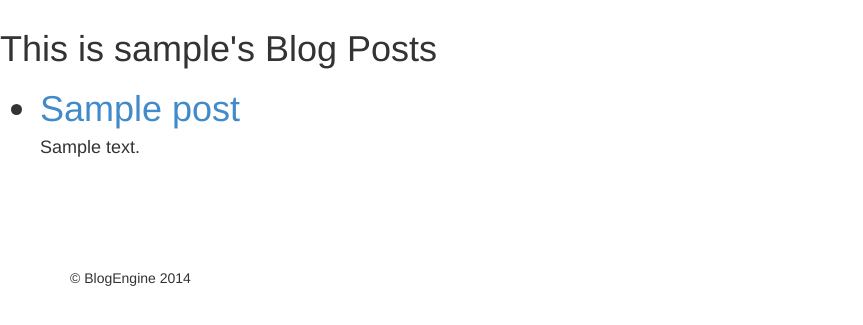
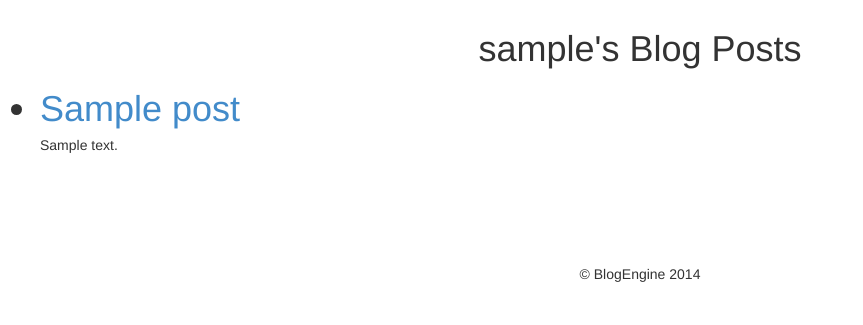
Before and after one commit to imindrajit/blog, a Django app: template templates/blog/homepage.html in a window 1280 px wide. Shown: the part 51-376 px from the top of the page, without its empty margins (0-863 px from the left). Run offline with Django 3.2, Linux system fonts and the light colour scheme; tables that the repository leaves empty hold one stand-in row (values such as "Sample post"); the template is opened without the code that fills it: values that come from a table or form of the project are taken from there, most other values are stand-ins (such as "Sample title", 1, 10 or a date in 2020); parts of the project's set-up code (start-up, migrations or seed data) failed here and were passed over; some libraries are stand-ins or nearby versions.

Commit message:
Update homepage.html

```diff
--- a/templates/blog/homepage.html
+++ b/templates/blog/homepage.html
@@ -43,20 +43,20 @@
     </div>
     </nav>
 
-    <h1>This is {{ client }}'s Blog Posts</h1>
+    <h1 align="center">{{ client }}'s Blog Posts</h1>
      {% if posts %}
       <ul>
 		{% for post in posts %}
         <h1><li><a href="{{ post.get_absolute_url }}">{{ post.title }}</a></li></h1>
-        <h4>{{ post.body|linebreaks }}</h4>
+        <h5>{{ post.body|linebreaks }}</h5>
         {% endfor %}
       </ul>
         <br />
         {% if page.has_previous %}
-        <a href="/blog/{{ page.previous_page_number }}/">Previous Page</a>
+        &nbsp;&nbsp;&nbsp;&nbsp;<a href="/blog/{{ page.previous_page_number }}/">Previous Page</a>
         {% endif %}
         {% if page.has_next %}
-        <a href="/blog/{{ page.next_page_number }}/">Next Page</a>
+        &nbsp;&nbsp;&nbsp;&nbsp;<a href="/blog/{{ page.next_page_number }}/">Next Page</a>
         {% endif %}
 
 		{% else %}
@@ -71,6 +71,6 @@
 </html><br /><br /><br /><br />
 <footer>
     <div class="container">
-    <p>&copy; BlogEngine 2014</p>
+    <p align="center">&copy; BlogEngine 2014</p>
     </div>
 </footer>
```
